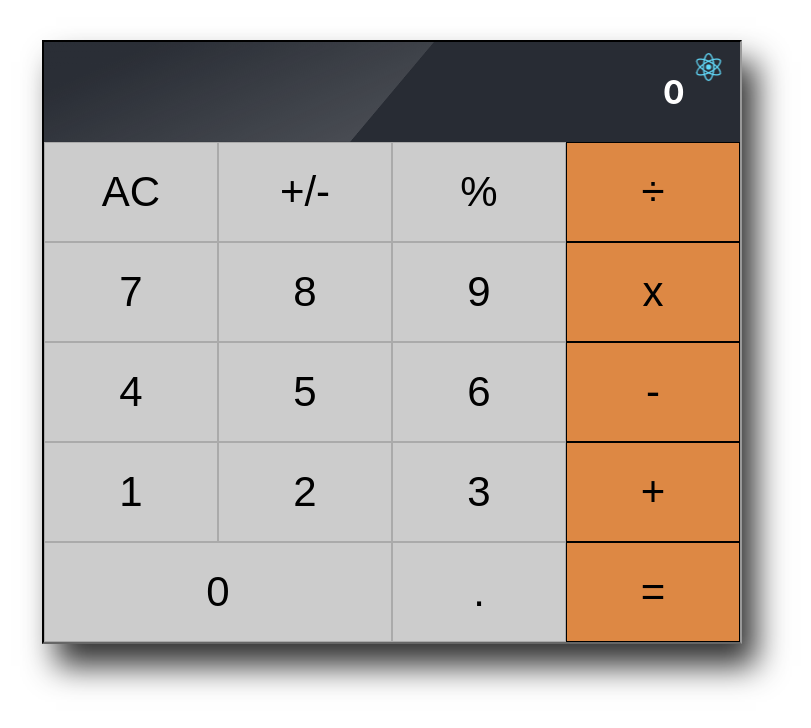
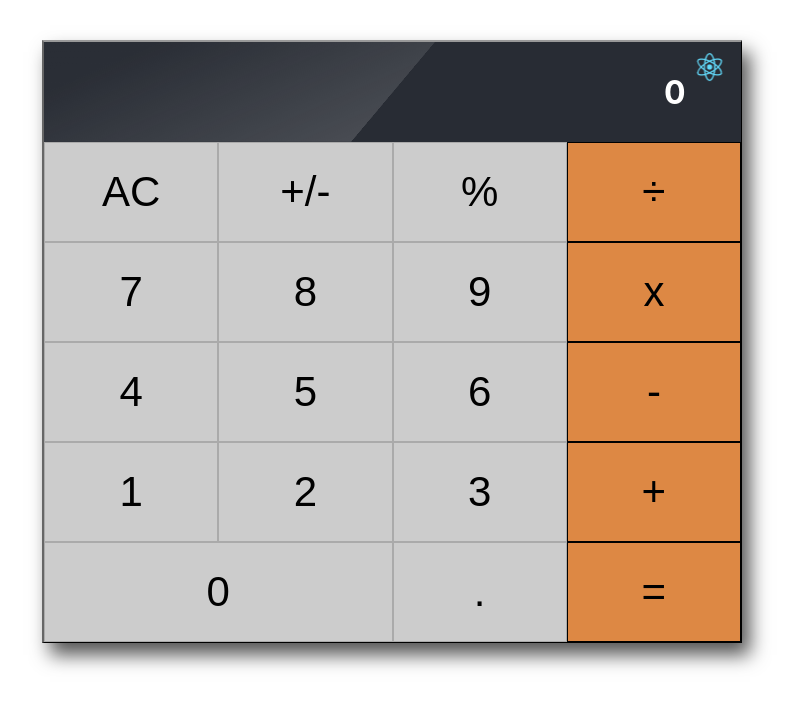
Before and after one commit to Aaron-RN/REACT-Calculator, a React app: page / in a window 1280 px wide. Shown: the whole page, without its empty margins (248-1059 px from the left). Built offline with nearby package versions, Linux system fonts and the light colour scheme.

Commit message:
Update App.css
Tweaked background color of calculator to black to blend with border color.

fixed history class to prevent overflow

```diff
--- a/src/css/App.css
+++ b/src/css/App.css
@@ -24,10 +24,13 @@
   min-width: 420px;
   margin: 40px auto;
   overflow: hidden;
+  background-color: #000;
   border: 2px solid #000;
-  border-right-color: #999;
-  border-bottom-color: #666;
-  box-shadow: 14px 22px 30px #333;
+  border-top-color: #999;
+  border-left-color: #666;
+  border-right-width: 1px;
+  border-bottom-width: 1px;
+  box-shadow: 8px 12px 18px #555;
 }
 
 .history{
@@ -36,9 +39,10 @@
   font-size: 15px;
   color: grey;
   top:10%;
-  padding-right: 40px;
+  right: 60px;
   text-align: right;
-  height: 50px;
+  height: 20px;
+  overflow: hidden;
 }
 
 .display {
@@ -71,6 +75,7 @@
   display: flex;
   height: 100px;
   overflow: visible;
+  background-color: #000;
 }
 
 .btn{
```
